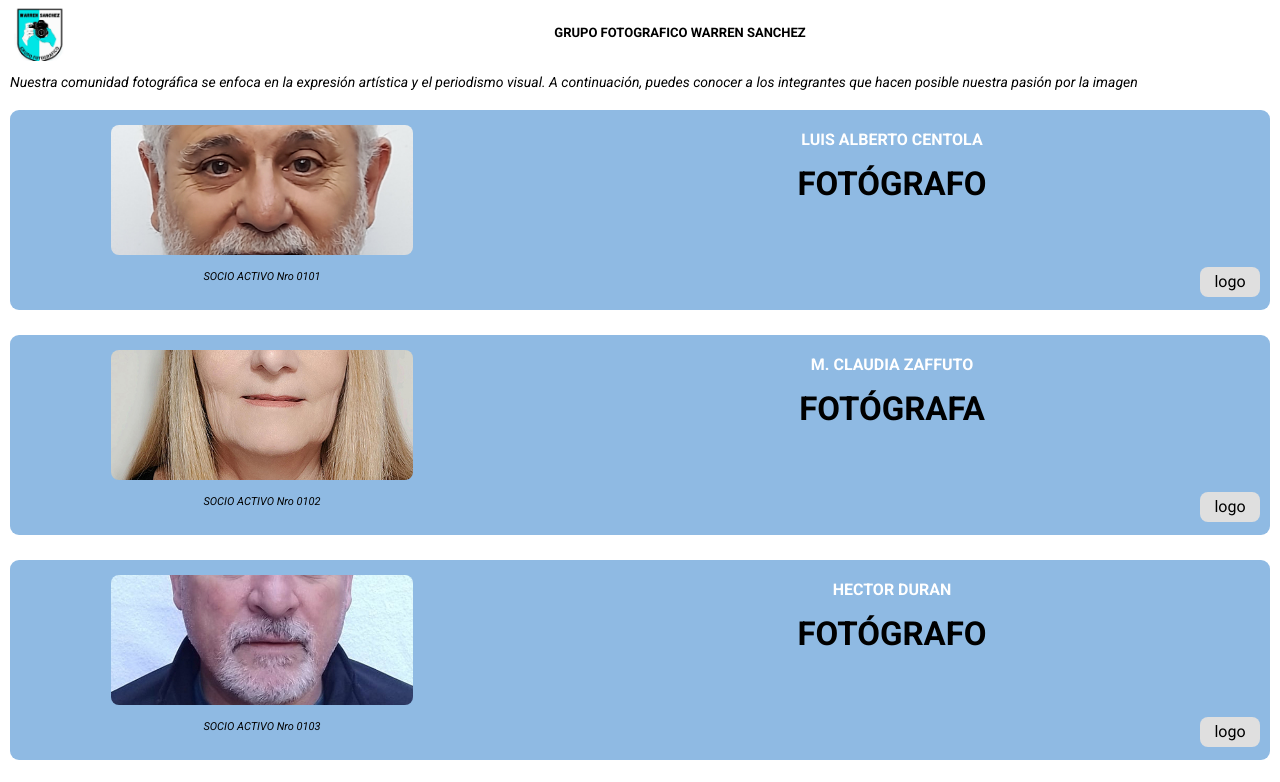
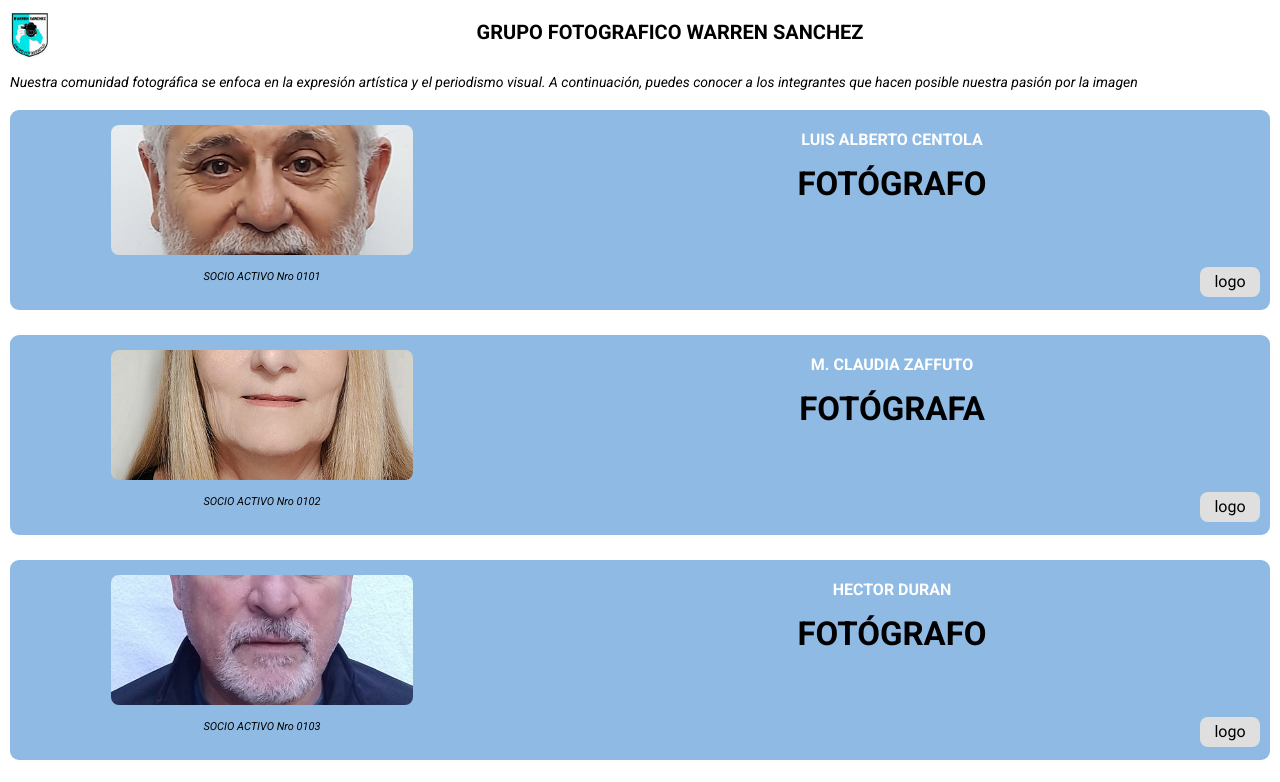
Before and after one commit to jonathanduran7/grupofotos, a plain HTML site: page index.html in a window 1280 px wide. Shown: the top 782 px of the page. Drawn offline with Linux system fonts and the light colour scheme.

Commit message:
modify header

```diff
--- a/style.css
+++ b/style.css
@@ -20,7 +20,7 @@ nav{
 }
 
 .nav-logo-container{
-  width: 80px;
+  width: 60px;
   height: 100%;
   display: flex;
   align-items: center;
@@ -38,7 +38,6 @@ nav{
 }
 
 .nav-logo img{
-  width: 100%;
   height: 100%;
   object-fit: cover;
 }
@@ -51,7 +50,7 @@ nav{
   justify-content: center;
   text-transform: uppercase;
   text-align: center;
-  font-size: 13px;
+  font-size: 20px;
   font-weight: bold;
 }
 
```
